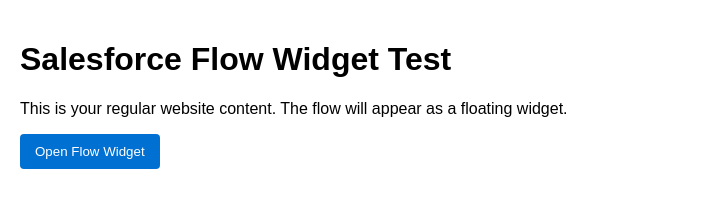
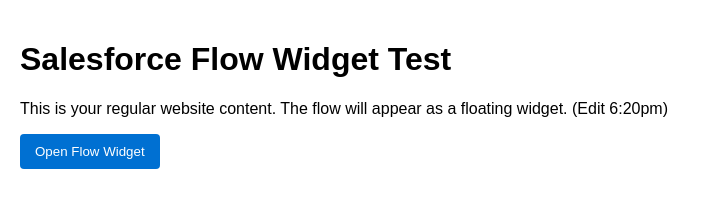
Before and after one commit to chrisrouse/lightningout, a plain HTML site: page index.html in a window 1280 px wide. Shown: the whole page, without its empty margins (0-710 px from the left). Drawn offline with Linux system fonts and the light colour scheme.

Commit message:
Update index.html

```diff
--- a/index.html
+++ b/index.html
@@ -8,7 +8,7 @@
 </head>
 <body>
     <h1>Salesforce Flow Widget Test</h1>
-    <p>This is your regular website content. The flow will appear as a floating widget.</p>
+    <p>This is your regular website content. The flow will appear as a floating widget. (Edit 6:20pm)</p>
 
     <button id="openFlowBtn">Open Flow Widget</button>
 
```
